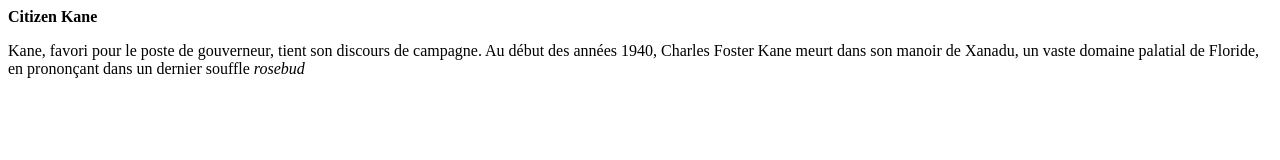
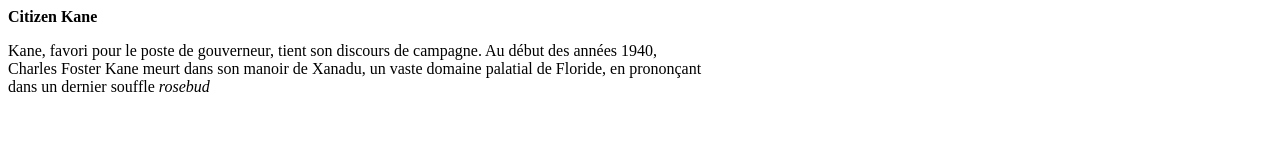
Before and after one commit to jordanbeliart/htmlPartie1Exo5, a plain HTML site: page index.html in a window 1280 px wide. Drawn offline with Linux system fonts and the light colour scheme.

Commit message:
modèletxtsanscss3

```diff
--- a/index.html
+++ b/index.html
@@ -6,8 +6,8 @@
   </head>
   <body>
     <b>Citizen Kane</b>
-    <p>Kane, favori pour le poste de gouverneur, tient son discours de campagne. Au début des années 1940,
-    Charles Foster Kane meurt dans son manoir de Xanadu, un vaste domaine palatial de Floride, en prononçant
+    <p>Kane, favori pour le poste de gouverneur, tient son discours de campagne. Au début des années 1940,<br>
+    Charles Foster Kane meurt dans son manoir de Xanadu, un vaste domaine palatial de Floride, en prononçant <br>
   dans un dernier souffle <i>rosebud</i></p>
   </body>
 </html>
```
